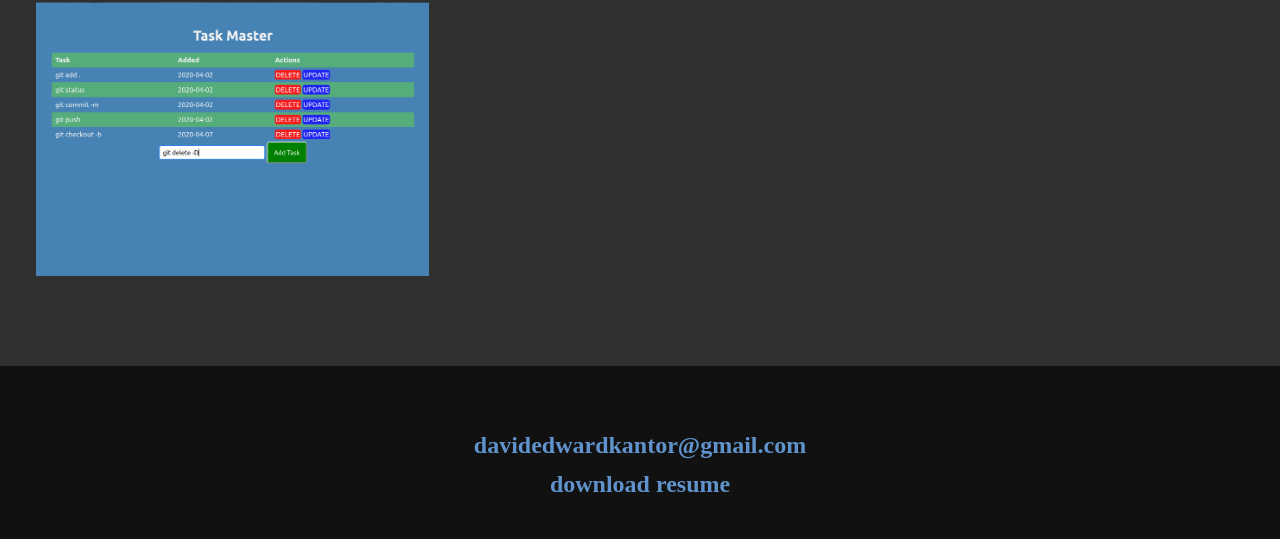
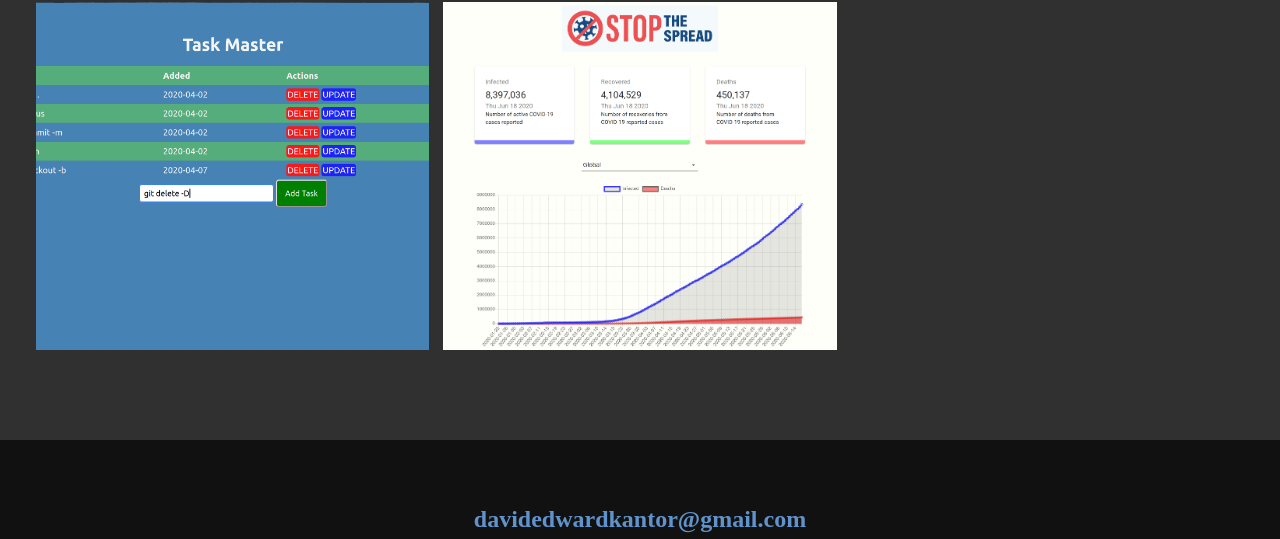
Before and after one commit to demkantor/portfolio, a Gatsby site: page / in a window 1280 px wide. Shown: the part 3814-4353 px from the top of the page. Built offline with nearby package versions, Linux system fonts and the light colour scheme; Gatsby itself is replaced by a stand-in of ours; a web font is replaced by a local one.

Commit message:
updated work to include more projects, changed download resume to view

```diff
--- a/data/projects.json
+++ b/data/projects.json
@@ -102,6 +102,14 @@
         "url": "https://github.com/demkantor/Chien-Task-Master",
         "image": "./images/task-master.png",
         "tech": "Python, psycopg, flask, sqlalchemy, PostgreSQL, SQLite",
-        "description": "A Linux desktop app that allows users to cycle through and listen to various internet radio stations live."
+        "description": "A Python built web-app that has a choice between two databases to store user input."
+    },
+    {
+        "title": "Covid-19 Tracker",
+        "slug": "covid-19",
+        "url": "https://github.com/demkantor/covid-19-tracker",
+        "image": "./images/covid.png",
+        "tech": "JavaScript, React, Axios, chart.js, Material UI",
+        "description": "A web-app that fetches Covid-19 data through an open api and gives a visual representation of key data globaly or by country."
     }
 ]
--- a/src/components/footer.js
+++ b/src/components/footer.js
@@ -1,4 +1,5 @@
 import React from 'react';
+import pdf from '../assets/David-Kantor.pdf'
 
 // only thing to always display at the bottom of each page
 const Footer = () => (
@@ -6,7 +7,7 @@ const Footer = () => (
     <footer className="footer">
         <a href="mailto:davidedwardkantor@gmail.com" className="footer__link">davidedwardkantor@gmail.com</a>
         <br/>
-        <a className="footer__link" href="assets/David-Kantor.pdf" target="_blank" download>
+        <a className="footer__link" href={pdf} >
             download resume
         </a>
         <ul className="social-list">
```
Also changed, not shown: data/images/covid.png (added), data/images/real-time-chat.png.
